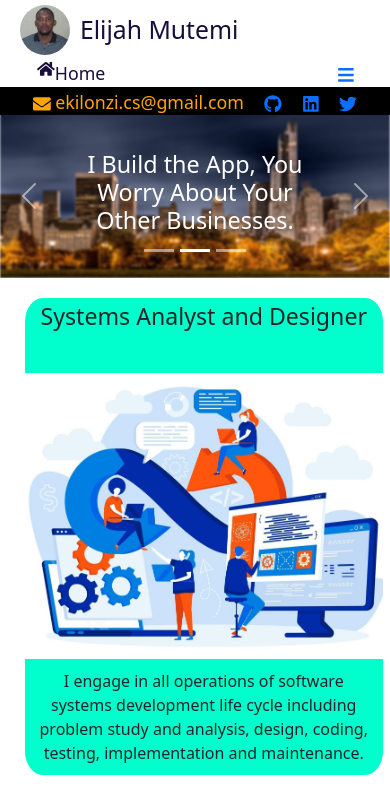
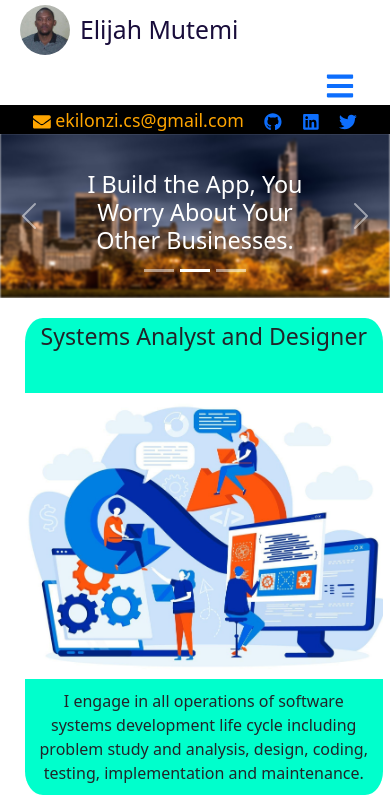
Before and after one commit to njeveh/portfolio, a React (Create React App) app: page / in a window 390 px wide. Shown: the top 798 px of the page. Built offline with nearby package versions, Linux system fonts and the light colour scheme.

Commit message:
update top navigation bar

```diff
--- a/src/App.css
+++ b/src/App.css
@@ -9,7 +9,7 @@
 
 .page-main-body {
   padding: 16px 0px;
-  margin-top: 113px;
+  margin-top: 115px;
 }
 
 /* [class*="col-"] {
@@ -53,3 +53,9 @@
       transform: rotate(360deg);
     }
   }
+
+  @media screen and (max-width: 600px) {
+    .page-main-body {
+      margin-top: 133px;
+    }
+  }
--- a/src/css/header.css
+++ b/src/css/header.css
@@ -99,7 +99,7 @@ h2.my-name {
     font-size: 1em;
 }
 
-svg,
+path, svg,
 svg.contact-bar-icon {
     vertical-align: middle;
     display: inline-block;
@@ -124,8 +124,11 @@ div.contact-bar, nav.top-nav-bar, div.logo-container {
         display: block;
     }
 
-    .top-nav-bar ul li:not(:first-child, :last-child) {
+    .top-nav-bar ul li:not(:last-child) {
         display: none;
+    }
+    .top-nav-bar ul li:last-child {
+        font-size: 30px;
     }
 
 
@@ -138,8 +141,7 @@ div.contact-bar, nav.top-nav-bar, div.logo-container {
     }
 
     .top-nav-bar.responsive ul li.icon {
-        position: absolute;
-        top: 0;
+        display: none;
     }
 
     .top-nav-bar.responsive ul li {
```
